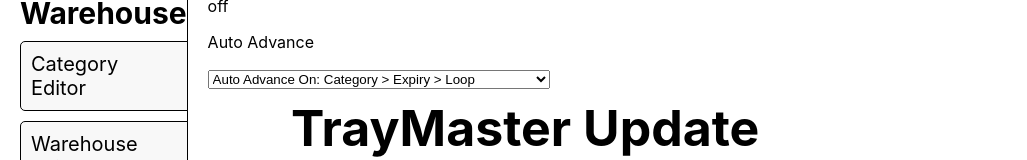
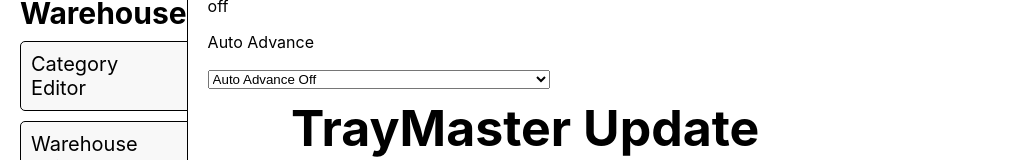
Before and after one commit to Kacper-Lubisz/TrayMaster, a React (Create React App) app: page /settings in a window 1280 px wide. Shown: the part 240-400 px from the top of the page, without its empty margins (0-1027 px from the left). Built offline with nearby package versions, Linux system fonts and the light colour scheme.

Commit message:
Getting there, but changing in db not working

```diff
--- a/src/components/SettingsComponent.tsx
+++ b/src/components/SettingsComponent.tsx
@@ -1,7 +1,8 @@
 import React from "react";
+import {render} from "react-dom";
 import {User} from "../core/Firebase/Authentication";
 
-type Options = {
+type Option = {
     label: string;
     key: string;
 };
@@ -18,7 +19,7 @@ type DropDown = {
     type: "dropDown";
     label: string;
     user: User;
-    options: Options[];
+    options: Option[];
     get: () => string;
     set: (value: string) => void;
 }
@@ -53,19 +54,20 @@ export class SettingsComponent extends React.Component<SettingsComponentProps> {
             </div>;
         } else {
             const propsAtRender = this.props;
-            const key = this.props.get;
-            //const defaultOption = this.props.options.find(option => option.key === key);
+            const key = this.props.get();
+            console.log(key);
+            const chosenOption = this.props.options.find(option => option.key === key)?.key;
             return <div className="settings-setting" key={this.props.label}>
                 <label>
                     <p>{this.props.label}</p>
-                    <select value={propsAtRender.options[1].label}>
+                    <select defaultValue={chosenOption}
+                            onChange={(event) =>
+                        this.setNewOption(event.target.value)
+                    }>
                         {this.props.options.map(option =>
                             <option
-                                key={option.label}
-                                onClick={() => {
-                                    propsAtRender.set(option.key);
-                                    this.forceUpdate();
-                                }}
+                                value={option.key}
+                                key={option.key}
                             >
                                 {option.label}
                             </option>
@@ -76,6 +78,10 @@ export class SettingsComponent extends React.Component<SettingsComponentProps> {
         }
     }
 
+    setNewOption(newOption: Option["key"]): void{
+        this.props.set(newOption);
+    }
+
     render(): React.ReactNode {
 
 
```
Also changed, not shown: 1 other file (tests, documents, lock files or other folders).
